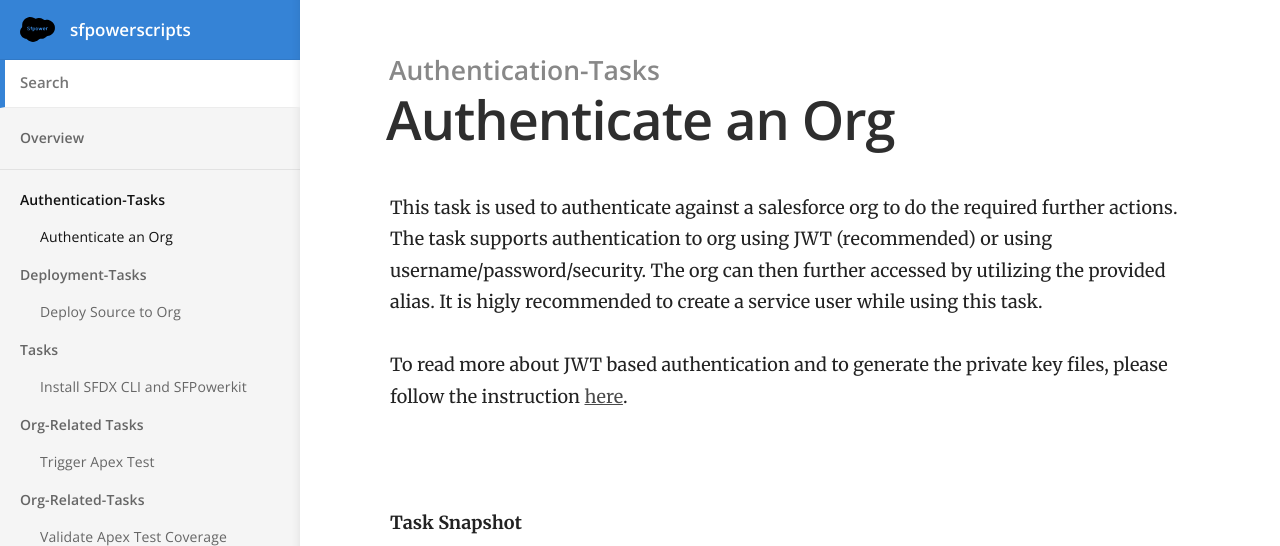
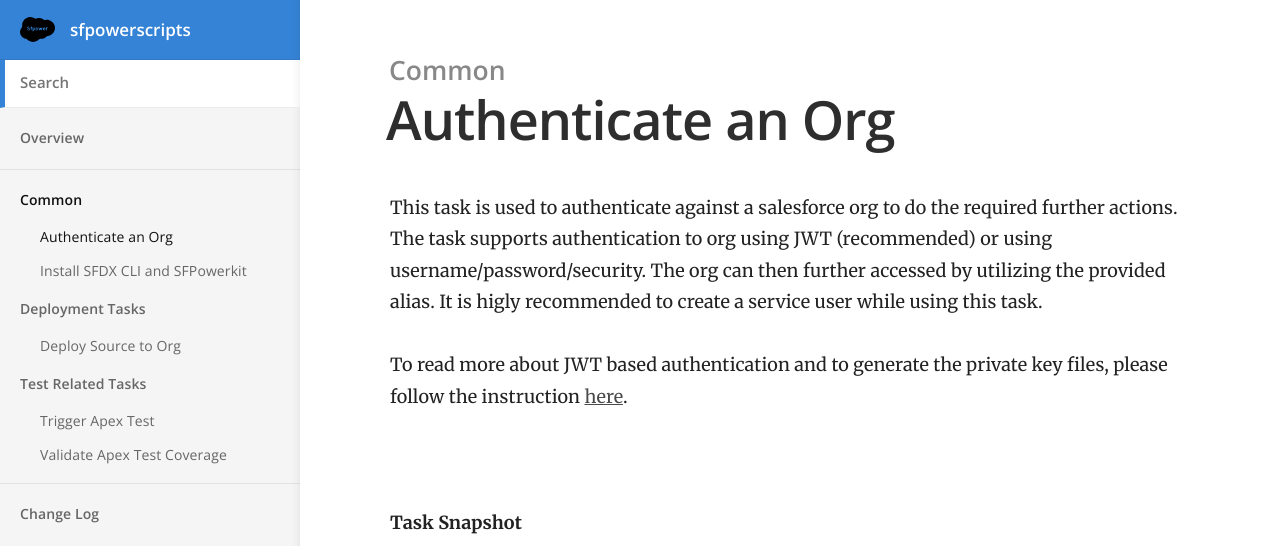
Before and after one commit to nbatterham/sfpowerscripts-doc, a Jekyll site: the page built from _docs/Tasks/Common-Tasks/Authenticate an Org.md, in a window 1280 px wide and 900 px high, cut to the strip 0-546 px from the top of the window. Built offline with Jekyll 4.4.1, drawn with Linux system fonts in a browser that asks for light colours.

Commit message:
Removed Folder

```diff
--- a/_docs/Tasks/Authentication-Tasks/Authenticate an Org.md
+++ b/_docs/Tasks/Common-Tasks/Authenticate an Org.md
@@ -1,6 +1,6 @@
 ---
 title: Authenticate an Org
-category: Authentication-Tasks
+category: Common
 order: 1
 ---
 
--- a/_docs/Tasks/Install SFDX CLI.md
+++ b/_docs/Tasks/Common-Tasks/Install SFDX CLI.md
@@ -1,6 +1,6 @@
 ---
 title: Install SFDX CLI and SFPowerkit
-category: Tasks
+category: Common
 order: 1
 ---
 
--- a/_docs/Tasks/Org-Related-Tasks/Trigger Apex Test.md
+++ b/_docs/Tasks/Testing Tasks/Trigger Apex Test.md
@@ -1,6 +1,6 @@
 ---
 title: Trigger Apex Test
-category: Org-Related Tasks
+category: Test Related Tasks
 order: 1
 ---
 
--- a/_docs/Tasks/Org-Related-Tasks/Validate Apex Test.md
+++ b/_docs/Tasks/Testing Tasks/Validate Apex Test.md
@@ -1,6 +1,6 @@
 ---
 title: Validate Apex Test Coverage
-category: Org-Related-Tasks
+category: Test Related Tasks
 order: 5
 ---
 
```
Also changed, not shown: _docs/Tasks/Deployment-Tasks/Deploy Source to Org.md (+1 -1 lines), 1 other file.
